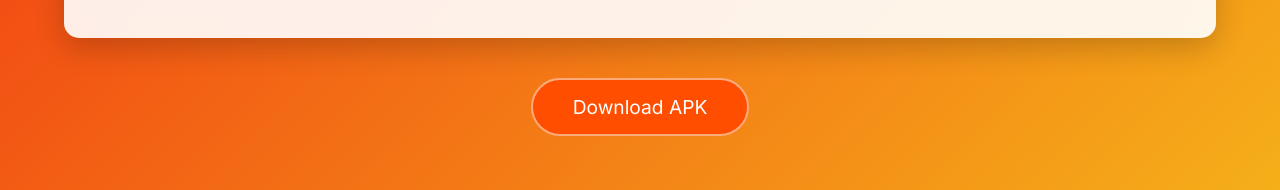
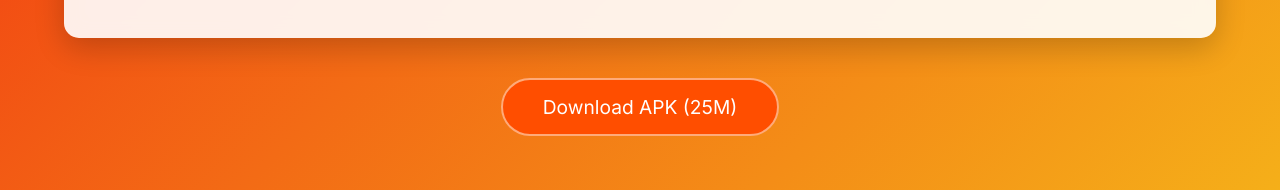
Before and after one commit to saim-x/FasTrack-Website, a plain HTML site: page index.html in a window 1280 px wide. Shown: the part 610-800 px from the top of the page. Drawn offline with Linux system fonts and the light colour scheme; a web font is replaced by a local one.

Commit message:
App size mentioned

```diff
--- a/index.html
+++ b/index.html
@@ -31,7 +31,7 @@
         </div>
     </div>
     <div class="download-section">
-        <button id="downloadButton" type="submit" onclick="window.open('app.apk')">Download APK</button>
+        <button id="downloadButton" type="submit" onclick="window.open('app.apk')">Download APK (25M)</button>
     </div>
     <script src="script.js"></script>
 </body>
```
